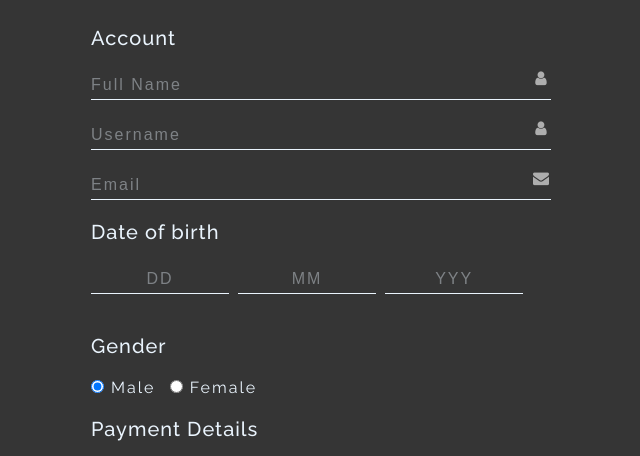
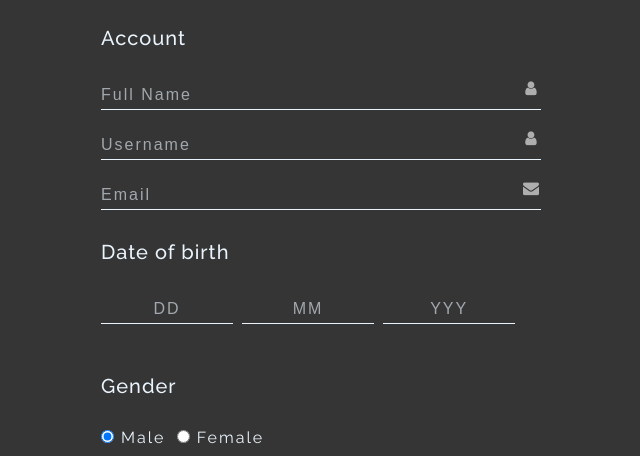
Before and after one commit to khareemah/zuri-assigment-payment-form, a plain HTML site: page index.html in a window 1280 px wide. Shown: the part 154-610 px from the top of the page, without its empty margins (319-959 px from the left). Drawn offline with Linux system fonts and the light colour scheme.

Commit message:
modified css

```diff
--- a/app.css
+++ b/app.css
@@ -10,7 +10,7 @@ body {
 }
 .wrapper {
   max-width: 500px;
-  padding: 0 20px;
+  padding: 0 30px;
   margin: 40px auto;
   color: #eaf4fd;
 }
@@ -27,7 +27,7 @@ h4 {
   font-size: 20px;
   font-weight: 500;
   letter-spacing: 1px;
-  margin: 20px 0;
+  margin: 30px 0;
 }
 .input-box {
   margin-bottom: 20px;
@@ -49,11 +49,12 @@ select {
   border-bottom: 1px solid #eaf4fd;
   text-transform: capitalize;
   outline: none;
+  letter-spacing: 2px;
 }
 input::placeholder {
   color: #eaf4fd;
   text-transform: capitalize;
-  opacity: 0.4;
+  opacity: 0.6;
   font-weight: thin;
   font-family: inherit;
   letter-spacing: 2px;
@@ -83,7 +84,7 @@ input[type="radio"] {
   margin-right: 3px;
 }
 input[type="radio"] + label {
-  padding-right: 10px;
+  padding-right: 7px;
   letter-spacing: 2px;
   text-transform: capitalize;
   font-style: normal;
```
